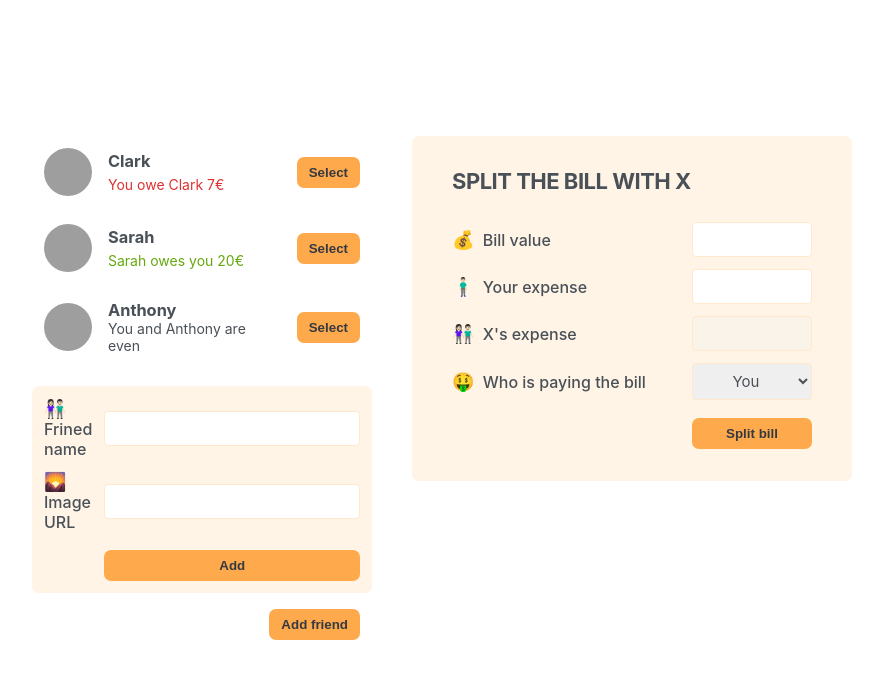
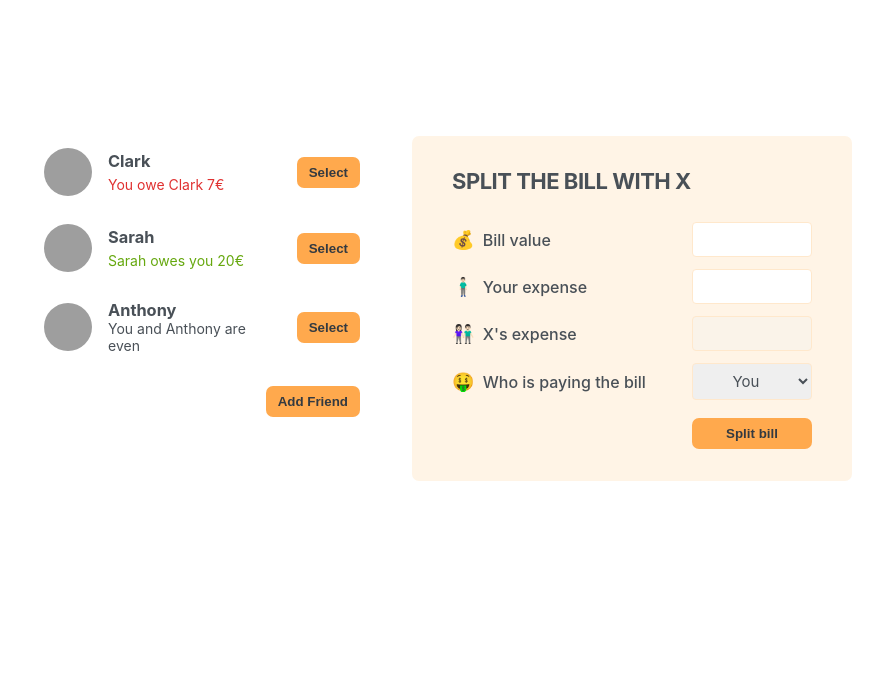
Before and after one commit to pjevic/eat_n_split, a React (Create React App) app: page / in a window 1280 px wide. Shown: the top 678 px of the page, without its empty margins (198-1081 px from the left). Built offline with nearby package versions, Linux system fonts and the light colour scheme; grey boxes are pictures that could not be loaded.

Commit message:
Displaying the New Friend Form

```diff
--- a/src/App.js
+++ b/src/App.js
@@ -1,4 +1,6 @@
 /** @format */
+
+import { useState } from "react";
 
 import Button from "./components/Button";
 import FormAddFriend from "./components/FormAddFriend";
@@ -6,12 +8,21 @@ import FormSplitBill from "./components/FormSplitBill";
 import FriendsList from "./components/FriendsList";
 
 export default function App() {
+  const [showAddFriend, setShowFriend] = useState(false);
+
+  function handleToggle() {
+    setShowFriend((show) => !show);
+  }
+
   return (
     <div className="app">
       <div className="sidebar">
         <FriendsList />
-        <FormAddFriend />
-        <Button>Add friend</Button>
+
+        {showAddFriend && <FormAddFriend />}
+        <Button onClick={handleToggle}>
+          {showAddFriend ? "Close" : "Add Friend"}
+        </Button>
       </div>
 
       <FormSplitBill />
--- a/src/components/Button.js
+++ b/src/components/Button.js
@@ -1,5 +1,9 @@
 /** @format */
 
-export default function Button({ children }) {
-  return <button className="button">{children}</button>;
+export default function Button({ children, onClick }) {
+  return (
+    <button onClick={onClick} className="button">
+      {children}
+    </button>
+  );
 }
```
